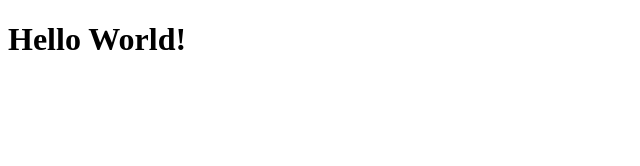
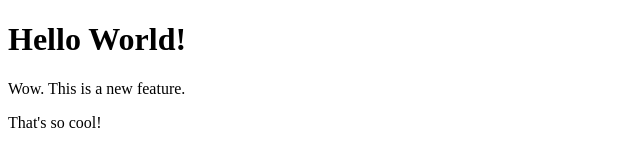
Before and after one commit to AKD-903/practice, a plain HTML site: page index.html in a window 1280 px wide. Shown: the whole page, without its empty margins (0-640 px from the left). Drawn offline with Linux system fonts and the light colour scheme.

Commit message:
Added Features

```diff
--- a/index.html
+++ b/index.html
@@ -7,5 +7,7 @@
 </head>
 <body>
     <h1>Hello World!</h1>
+    <p>Wow. This is a new feature.</p>
+    <p>That's so cool!</p>
 </body>
 </html>
```
